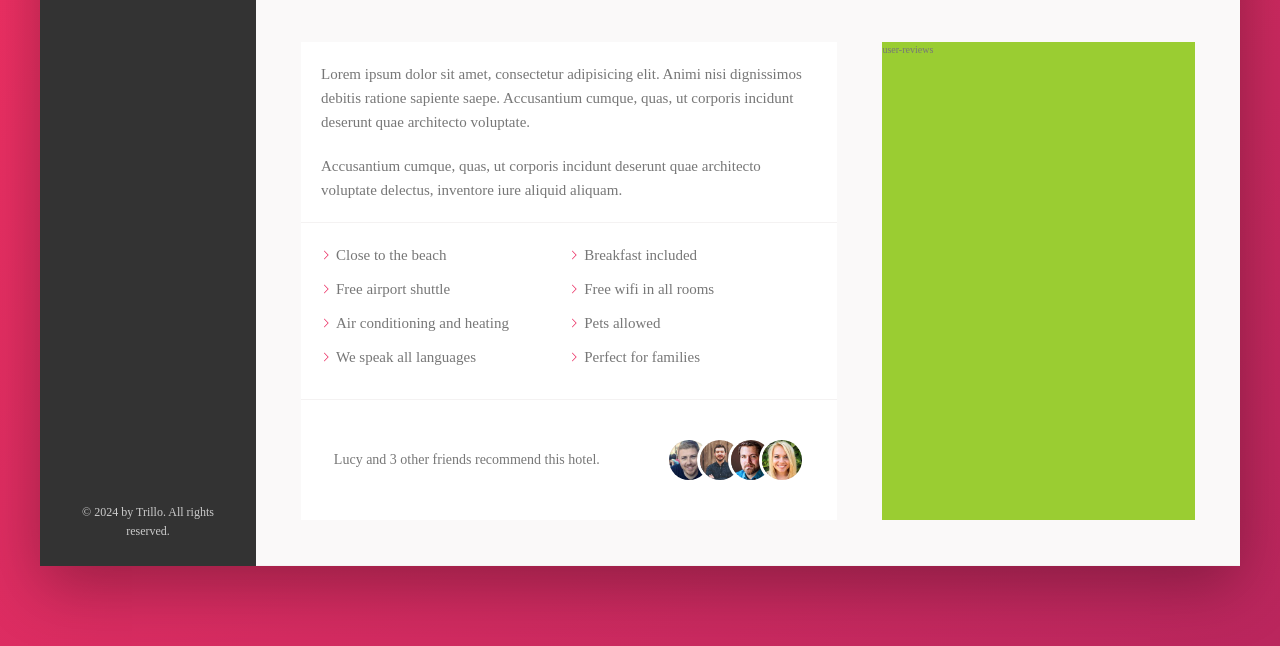
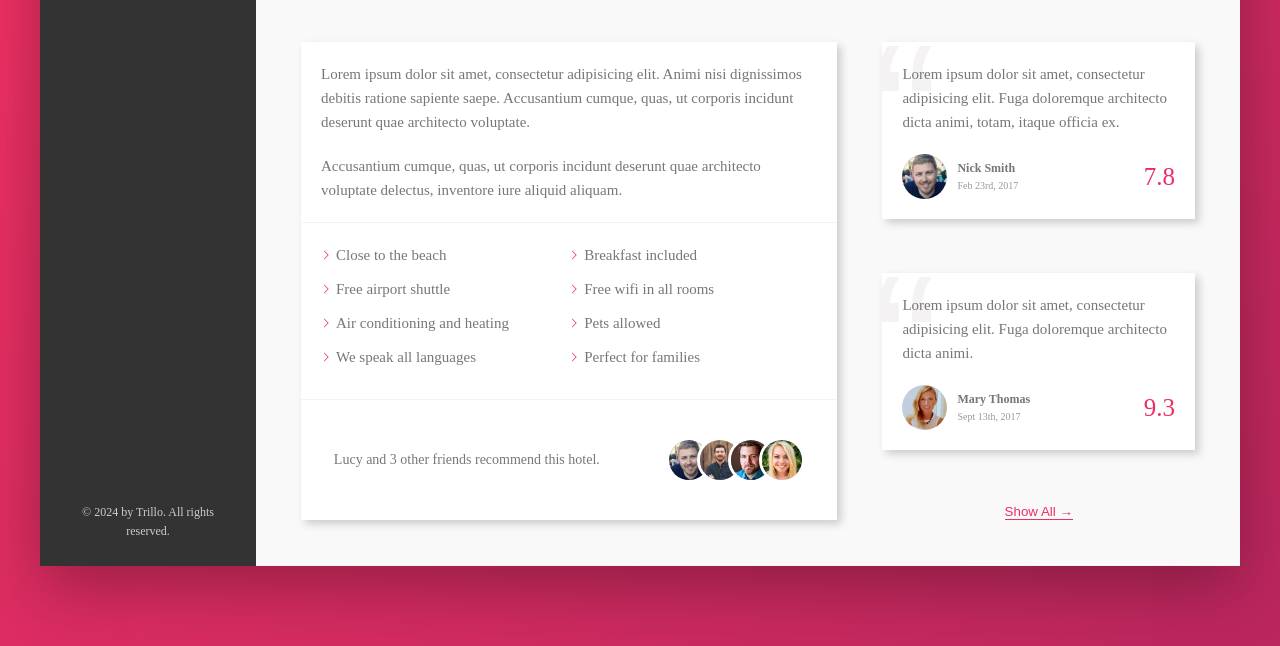
Before and after one commit to PatF3lix/Project-Trillo, a website: page index.html in a window 1280 px wide. Shown: the part 617-1263 px from the top of the page. Drawn offline with Linux system fonts and the light colour scheme.

Commit message:
implemented the User Reviews Section

```diff
--- a/index.html
+++ b/index.html
@@ -272,7 +272,49 @@
               </div>
             </div>
 
-            <div class="user-reviews">user-reviews</div>
+            <div class="user-reviews">
+              <figure class="review">
+                <blockquote class="review__text">
+                  Lorem ipsum dolor sit amet, consectetur adipisicing elit. Fuga
+                  doloremque architecto dicta animi, totam, itaque officia ex.
+                </blockquote>
+                <figcaption class="review__user">
+                  <img
+                    src="img/user-3.jpg"
+                    alt="User 3"
+                    class="review__user-photo"
+                  />
+                  <div class="review__user-box">
+                    <p class="review__user-name">Nick Smith</p>
+                    <p class="review__user-date">Feb 23rd, 2017</p>
+                  </div>
+                  <div class="review__rating">7.8</div>
+                </figcaption>
+              </figure>
+
+              <figure class="review">
+                <blockquote class="review__text">
+                  Lorem ipsum dolor sit amet, consectetur adipisicing elit. Fuga
+                  doloremque architecto dicta animi.
+                </blockquote>
+                <figcaption class="review__user">
+                  <img
+                    src="img/user-2.jpg"
+                    alt="User 2"
+                    class="review__user-photo"
+                  />
+                  <div class="review__user-box">
+                    <p class="review__user-name">Mary Thomas</p>
+                    <p class="review__user-date">Sept 13th, 2017</p>
+                  </div>
+                  <div class="review__rating">9.3</div>
+                </figcaption>
+              </figure>
+
+              <button class="review__btn-show-all">
+                Show All <span>&rarr;</span>
+              </button>
+            </div>
           </div>
         </main>
       </div>
--- a/sass/components/_components.scss
+++ b/sass/components/_components.scss
@@ -299,13 +299,13 @@
 
 .description {
   background-color: var(--color-white);
+  box-shadow: 4px 4px 8px #ccc;
   flex: 0 0 60%;
   margin-right: 4.5rem;
   font-size: 1.4rem;
 }
 
 .user-reviews {
-  background-color: yellowgreen;
   flex: 1;
 }
 
@@ -363,3 +363,87 @@
     }
   }
 }
+
+//USER REVIEWS
+.user-reviews {
+  display: flex;
+  flex-direction: column;
+  justify-content: space-between;
+  align-items: center;
+  font-size: 1.5rem;
+}
+
+.review {
+  background-color: var(--color-white);
+  padding: 2rem;
+  display: flex;
+  flex-direction: column;
+  box-shadow: 4px 4px 8px #ccc;
+  position: relative;
+  overflow: hidden;
+
+  &__text {
+    margin-bottom: 2rem;
+    z-index: 10;
+    position: relative;
+  }
+
+  &__user {
+    display: flex;
+    align-items: center;
+
+    &-photo {
+      height: 4.5rem;
+      border-radius: 50%;
+      margin-right: 1rem;
+    }
+
+    &-box {
+      display: flex;
+      flex-direction: column;
+      font-size: 1.2rem;
+      margin-right: auto;
+    }
+
+    &-name {
+      font-weight: 600;
+    }
+
+    &-date {
+      font-size: 1rem;
+      color: var(--color-grey-dark-3);
+    }
+  }
+
+  &__rating {
+    color: var(--color-primary);
+    font-size: 2.5rem;
+  }
+
+  &::before {
+    content: "\201C";
+    position: absolute;
+    top: -2.75rem;
+    left: -1rem;
+    font-size: 20rem;
+    color: var(--color-grey-light-2);
+    font-family: sans-serif;
+    line-height: 1;
+  }
+
+  &__btn-show-all {
+    border-style: none;
+    background: transparent;
+    border-bottom: 1px solid currentColor;
+    color: var(--color-primary);
+
+    &:hover {
+      color: var(--color-grey-dark-1);
+
+      span {
+        margin-left: 0.8rem;
+        transition: all 0.2s;
+      }
+    }
+  }
+}
```
Also changed, not shown: css/style.comp.css.
